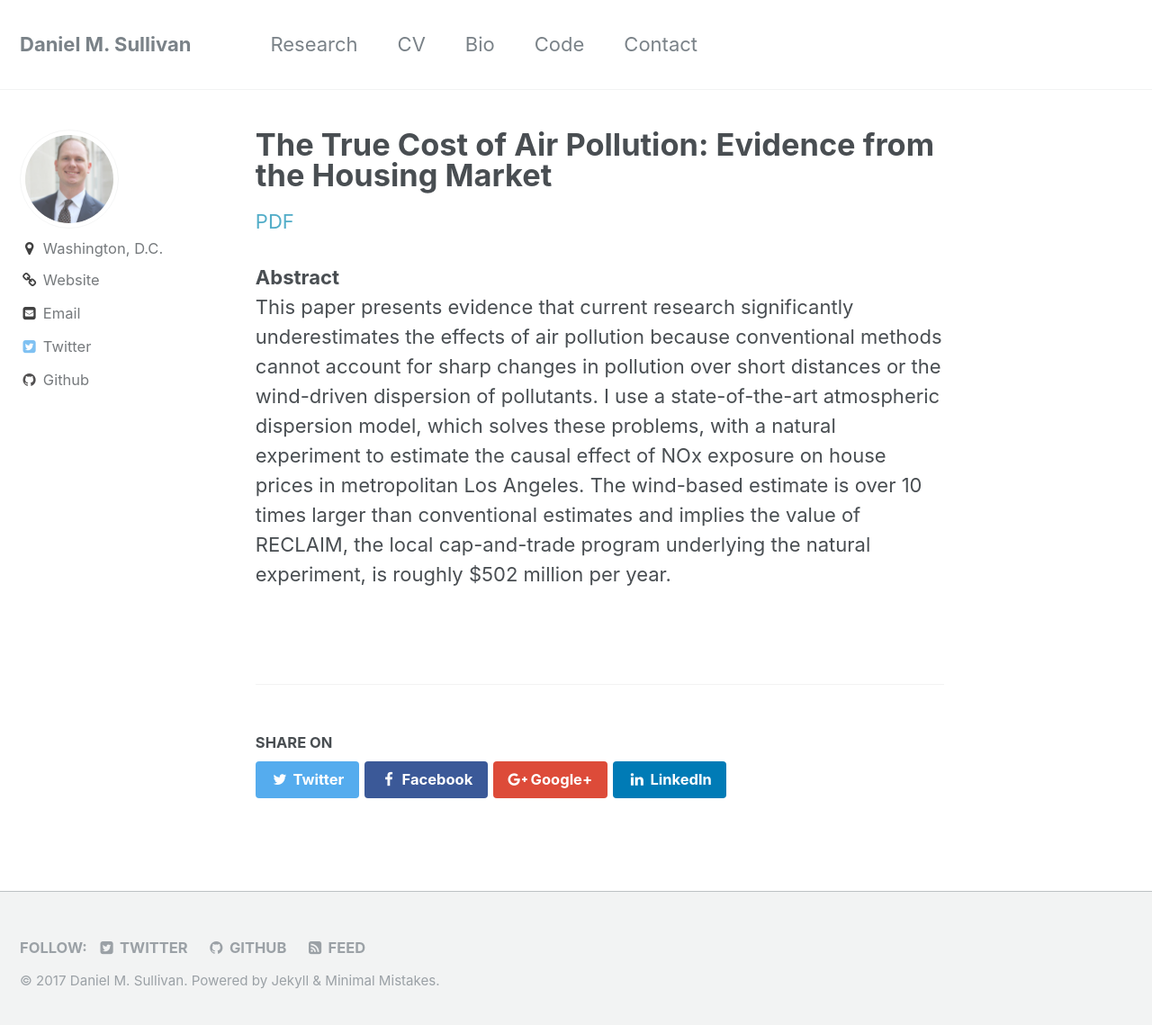
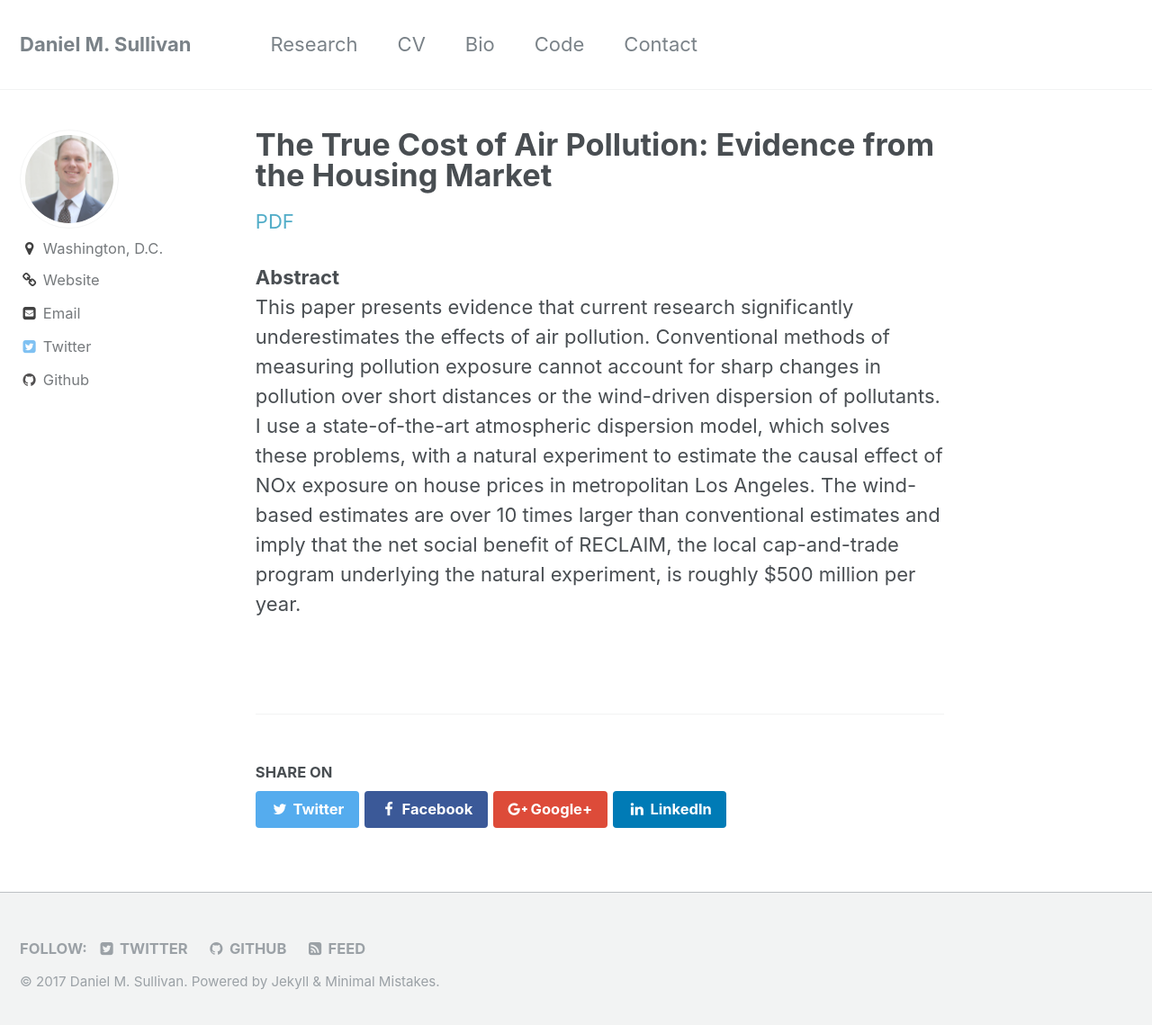
Before and after one commit to dmsul/dmsul.github.io, a Jekyll site: the page built from _pages/poll_house.md, in a window 1280 px wide and 1146 px high. Shown: the top 1139 px of the window at 90% size. Built offline with Jekyll 4.4.1, drawn with Linux system fonts in a browser that asks for light colours.

Commit message:
Update html abstract of poll_house

```diff
--- a/_pages/poll_house.md
+++ b/_pages/poll_house.md
@@ -7,12 +7,13 @@ permalink: /poll_house
 
 **Abstract**\\
 This paper presents evidence that current research significantly underestimates
-  the effects of air pollution because conventional methods cannot account for
-  sharp changes in pollution over short distances or the wind-driven dispersion
-  of pollutants.
+  the effects of air pollution.
+Conventional methods of measuring pollution exposure cannot account for sharp
+  changes in pollution over short distances or the wind-driven dispersion of
+  pollutants.
 I use a state-of-the-art atmospheric dispersion model, which solves
   these problems, with a natural experiment to estimate the causal effect of
   NOx exposure on house prices in metropolitan Los Angeles.
-The wind-based estimate is over 10 times larger than conventional estimates and
-  implies the value of RECLAIM, the local cap-and-trade program underlying the
-  natural experiment, is roughly $502 million per year.
+The wind-based estimates are over 10 times larger than conventional estimates and
+  imply that the net social benefit of RECLAIM, the local cap-and-trade program
+  underlying the natural experiment, is roughly $500 million per year.
```
